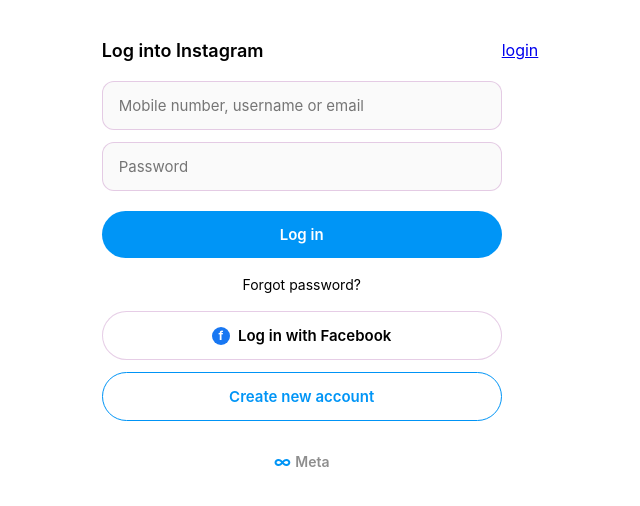
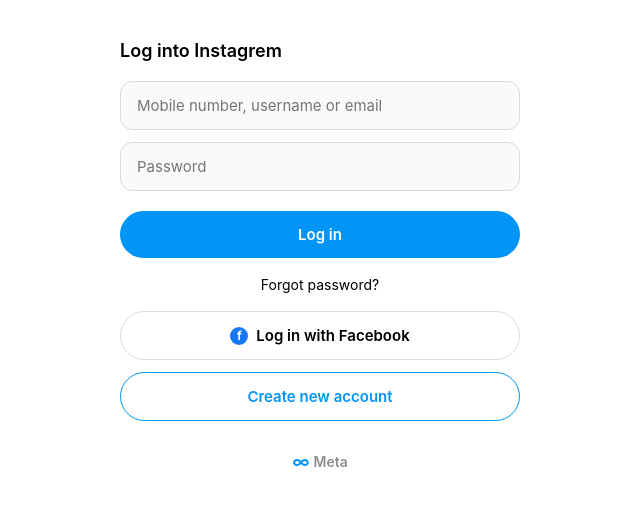
Before and after one commit to abiman21/hanbu-login-page, a plain HTML site: page index.html in a window 1280 px wide. Shown: the whole page, without its empty margins (320-960 px from the left). Drawn offline with Linux system fonts and the light colour scheme.

Commit message:
Add files via upload

```diff
--- a/index.html
+++ b/index.html
@@ -3,8 +3,8 @@
 <head>
 <meta charset="UTF-8">
 <meta name="viewport" content="width=device-width, initial-scale=1.0">
-<title>Log into Instagram</title>
- <style>
+<title>Log into Instagrem</title>
+<style>
     * {
     margin: 0;
     padding: 0;
@@ -34,7 +34,7 @@
     width: 100%;
     padding: 14px 16px;
     margin-bottom: 12px;
-    border: 1px solid #dbdb;
+    border: 1px solid #dbdbdb;
     border-radius: 12px;
     font-size: 15px;
     background: #fafafa;
@@ -73,7 +73,7 @@
   .fb-btn {
     width: 100%;
     padding: 14px;
-    border: 1px solid #dbdb;
+    border: 1px solid #dbdbdb;
     border-radius: 25px;
     background: #fff;
     font-size: 15px;
@@ -102,7 +102,7 @@
   .signup-btn {
     width: 100%;
     padding: 14px;
-    border: 1px solid #0094f6;
+    border: 1px solid #0095f6;
     border-radius: 25px;
     background: #fff;
     color: #0095f6;
@@ -131,7 +131,7 @@
 </head>
 <body>
   <div class="container">
-    <h2>Log into Instagram</h2>
+    <h2>Log into Instagrem</h2>
 
     <form>
       <input type="text" placeholder="Mobile number, username or email" required>
@@ -152,6 +152,5 @@
       <span class="meta-logo">∞</span> Meta
     </div>
   </div>
-<a href="https://www.google.com/search?q=instagram&oq=inst&gs_lcrp=EgZjaHJvbWUqBwgCEAAYjwIyBggAEEUYOzIGCAEQRRg5MgcIAhAAGI8CMgcIAxAAGI8CMgcIBBAAGI8CMgYIBRBFGDwyBggGEEUYPDIGCAcQRRg80gEINDg1NGowajeoAgCwAgA&sourceid=chrome&ie=UTF-8">login</a>
 </body>
 </html>
```
